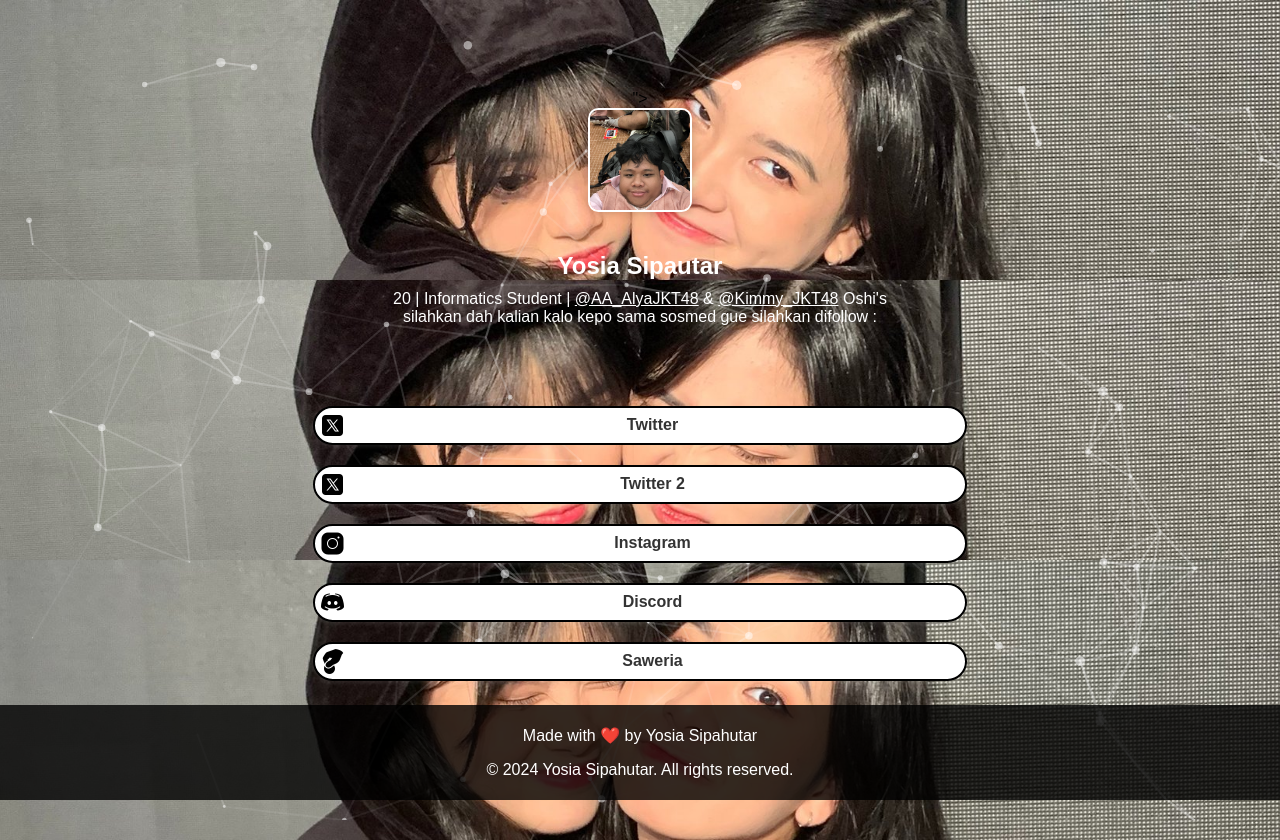
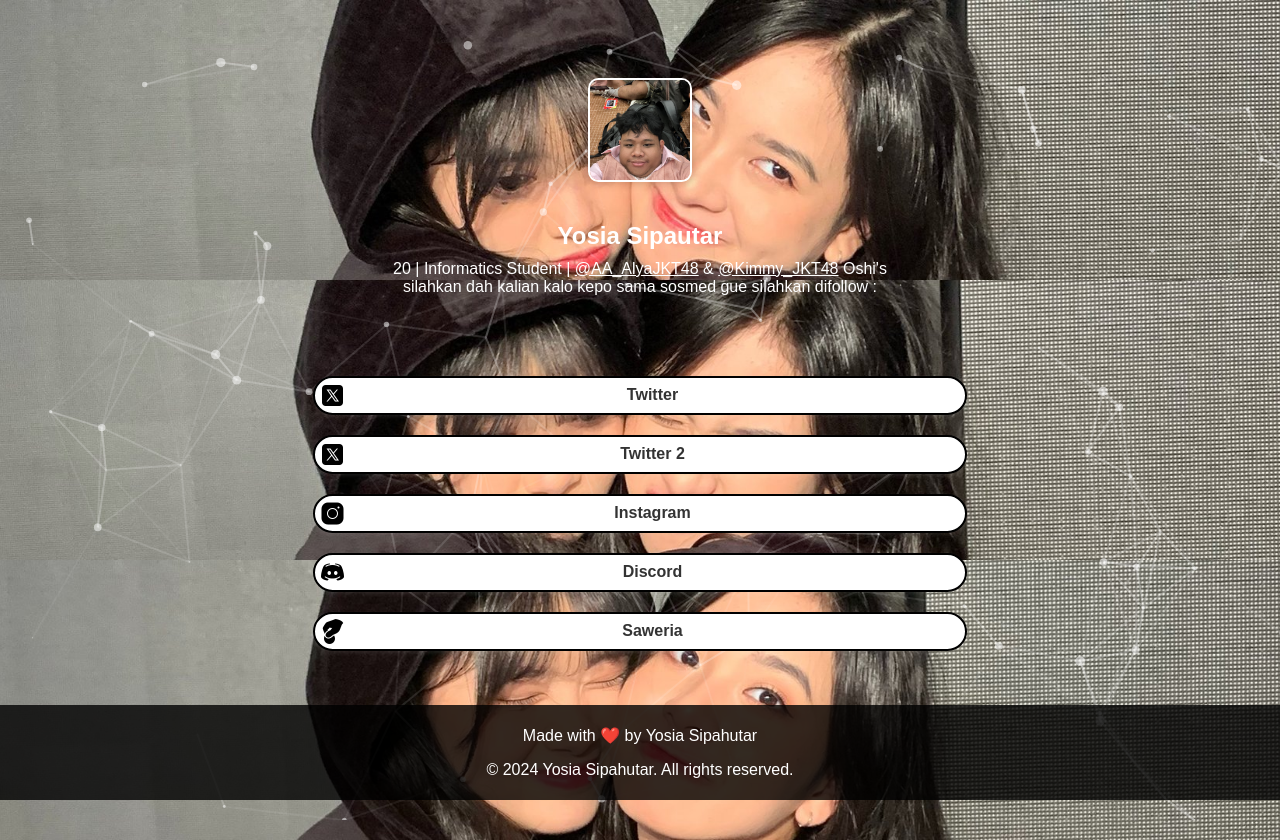
Before and after one commit to yosiasp/yosiaaasp.github.io, a plain HTML site: page index.html in a window 1280 px wide. Drawn offline with nearby package versions, Linux system fonts and the light colour scheme; some packages are replaced by stand-ins of ours; a script that the page names is missing; a web font is replaced by a local one.

Commit message:
BENER BENER FINAL COMMIT

```diff
--- a/index.html
+++ b/index.html
@@ -133,7 +133,7 @@
       }
 
       .link-container {
-    margin-bottom: 10px; /* Adjust this value as needed */
+    margin-bottom: 70px; /* Adjust this value as needed */
 }
 
 #myFooter {
```
